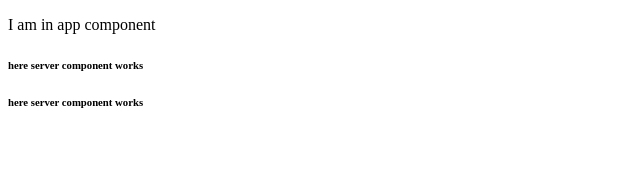
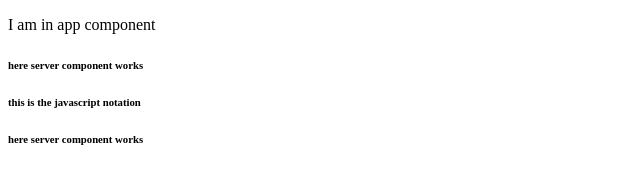
Before and after one commit to imuragesh/Angular2024Cource, an Angular app: page / in a window 1280 px wide. Shown: the top 186 px of the page, without its empty margins (0-640 px from the left). Built offline with nearby package versions, Linux system fonts and the light colour scheme.

Commit message:
in the template how we can add the more than one line of html code

```diff
--- a/src/app/servers/servers.component.ts
+++ b/src/app/servers/servers.component.ts
@@ -2,7 +2,9 @@ import { Component,OnInit } from '@angular/core';
 
 @Component({
   selector: 'app-servers',
-  template: '<app-server></app-server><app-server></app-server>',
+  template: `<app-server></app-server>
+  <h6> this is the javascript notation</h6>
+  <app-server></app-server>`,
   styleUrls: ['./servers.component.css']
 })
 export class ServersComponent {
```
Also changed, not shown: 1 other file (tests, documents, lock files or other folders).
